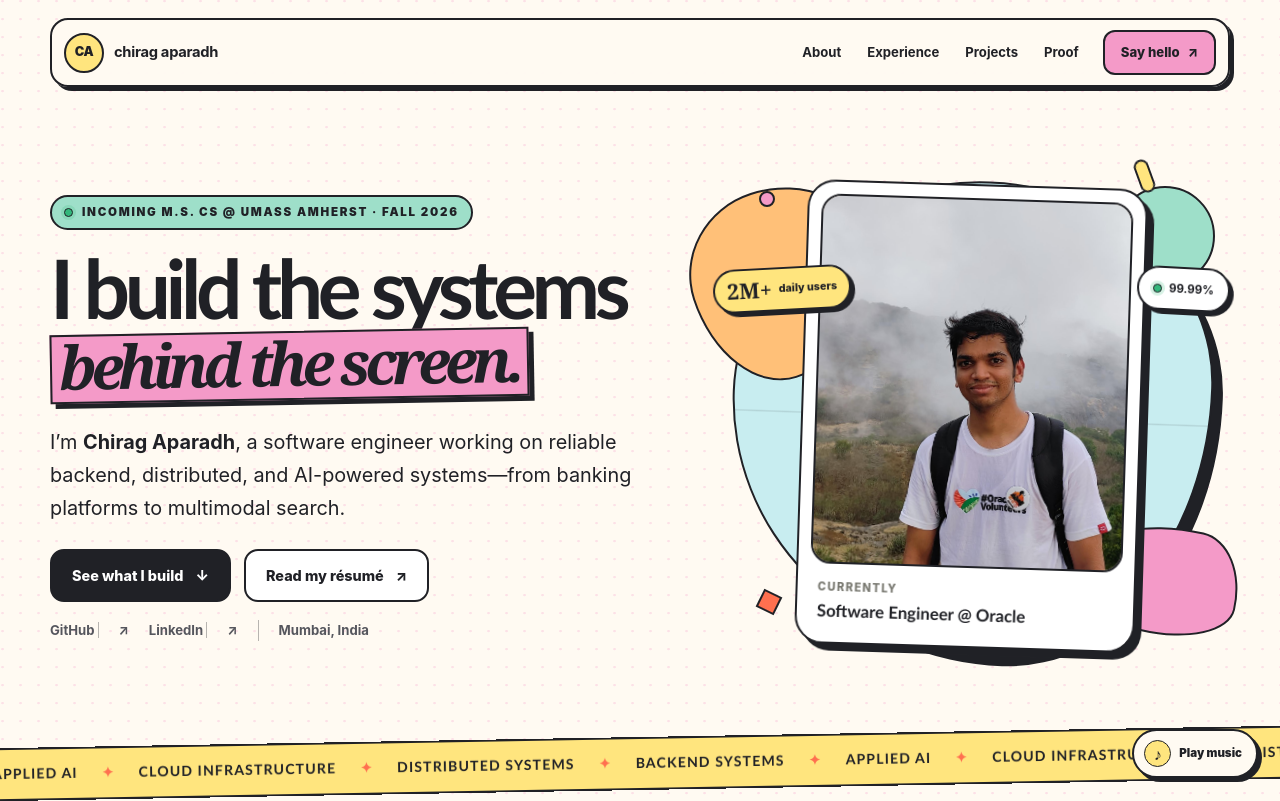
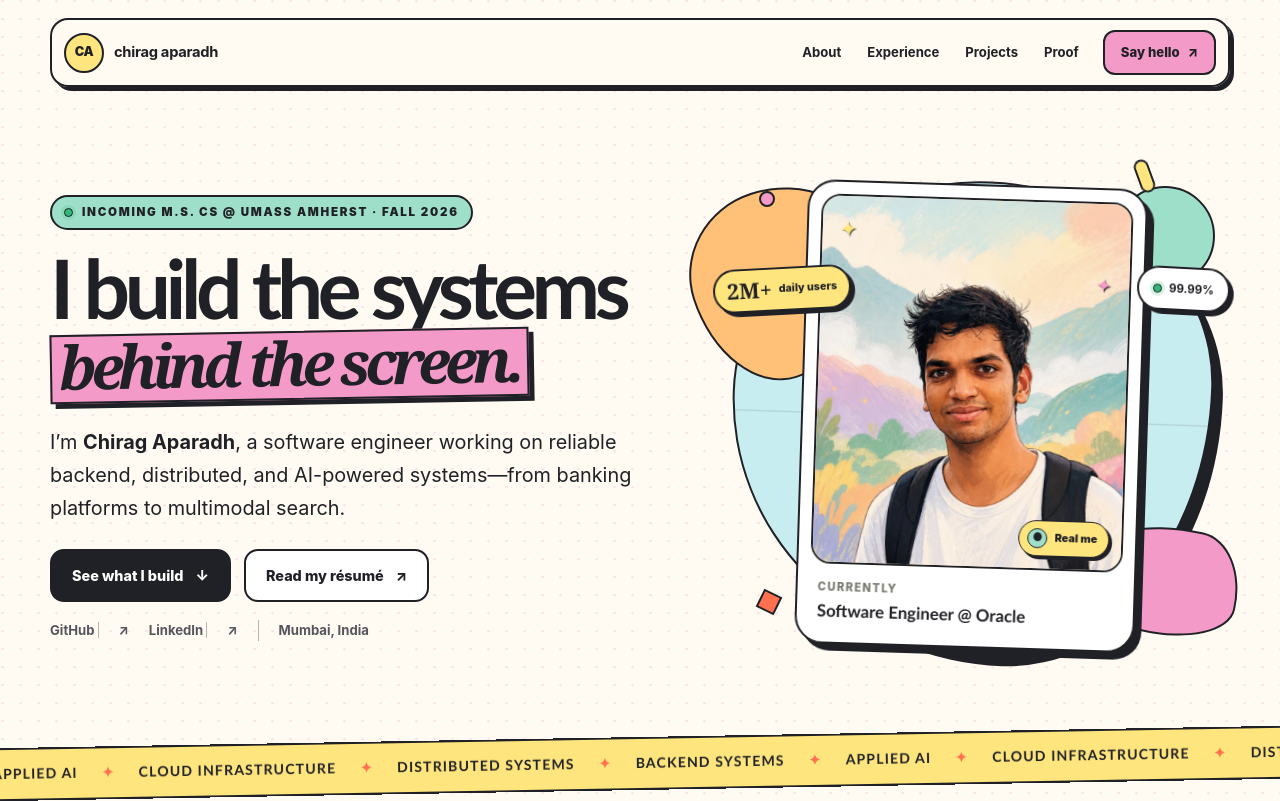
Before and after one commit to git-chirag/portfolio-modern, a Next.js app: page / in a window 1280 px wide. Shown: the top 801 px of the page. Built offline with nearby package versions, Linux system fonts and the light colour scheme.

Commit message:
Add animated avatar and simplify interactions

```diff
--- /dev/null
+++ b/app/PortraitSwitcher.tsx
@@ -0,0 +1,44 @@
+"use client";
+
+import Image from "next/image";
+import { useState } from "react";
+
+export function PortraitSwitcher() {
+  const [showRealPhoto, setShowRealPhoto] = useState(false);
+
+  return (
+    <div className={`portrait-image portrait-image--switchable${showRealPhoto ? " is-real" : ""}`}>
+      <div className="portrait-layer portrait-layer--avatar" aria-hidden={showRealPhoto}>
+        <Image
+          src="/profile-avatar.webp"
+          alt={showRealPhoto ? "" : "Illustrated portrait of Chirag Aparadh"}
+          fill
+          priority
+          sizes="(max-width: 900px) 76vw, 38vw"
+        />
+      </div>
+      <div className="portrait-layer portrait-layer--real" aria-hidden={!showRealPhoto}>
+        <Image
+          src="/profile.jpg"
+          alt={showRealPhoto ? "Chirag Aparadh outdoors in the hills" : ""}
+          fill
+          sizes="(max-width: 900px) 76vw, 38vw"
+        />
+      </div>
+
+      <span className="avatar-sparkle avatar-sparkle--one" aria-hidden="true">✦</span>
+      <span className="avatar-sparkle avatar-sparkle--two" aria-hidden="true">✦</span>
+
+      <button
+        className="portrait-toggle"
+        type="button"
+        aria-pressed={showRealPhoto}
+        aria-label={showRealPhoto ? "Show Chirag's illustrated avatar" : "Show a real photo of Chirag"}
+        onClick={() => setShowRealPhoto((current) => !current)}
+      >
+        <span aria-hidden="true">{showRealPhoto ? "↺" : "●"}</span>
+        {showRealPhoto ? "Avatar me" : "Real me"}
+      </button>
+    </div>
+  );
+}
--- a/app/SoundAndCursor.tsx
+++ b/app/SoundAndCursor.tsx
@@ -1,19 +1,15 @@
 "use client";
 
-import { useCallback, useEffect, useRef, useState } from "react";
+import { useCallback, useEffect, useRef } from "react";
 
 type SafariAudioWindow = Window & typeof globalThis & {
   webkitAudioContext?: typeof AudioContext;
 };
 
 export function SoundAndCursor() {
-  const [soundEnabled, setSoundEnabled] = useState(false);
-  const soundEnabledRef = useRef(false);
   const audioContextRef = useRef<AudioContext | null>(null);
-  const ambienceTimerRef = useRef<number | null>(null);
-  const ambienceGainRef = useRef<GainNode | null>(null);
   const cursorRef = useRef<HTMLDivElement | null>(null);
-  const cursorDotRef = useRef<HTMLDivElement | null>(null);
+  const cursorTipRef = useRef<HTMLDivElement | null>(null);
 
   const getAudioContext = useCallback(() => {
     if (audioContextRef.current) return audioContextRef.current;
@@ -37,7 +33,9 @@ export function SoundAndCursor() {
     ) => {
       const context = getAudioContext();
       if (!context) return;
-      if (context.state === "suspended") void context.resume();
+
+      const makeSound = () => {
+        if (context.state !== "running") return;
 
         const oscillator = context.createOscillator();
         const gain = context.createGain();
@@ -54,137 +52,27 @@ export function SoundAndCursor() {
         gain.connect(context.destination);
         oscillator.start(now);
         oscillator.stop(now + duration + 0.02);
+      };
+
+      if (context.state === "suspended") {
+        void context.resume().then(makeSound).catch(() => undefined);
+      } else {
+        makeSound();
+      }
     },
     [getAudioContext],
   );
 
-  const stopAmbience = useCallback(() => {
-    if (ambienceTimerRef.current !== null) {
-      window.clearInterval(ambienceTimerRef.current);
-      ambienceTimerRef.current = null;
-    }
-
-    const context = audioContextRef.current;
-    const gain = ambienceGainRef.current;
-    if (context && gain) {
-      const now = context.currentTime;
-      gain.gain.cancelScheduledValues(now);
-      gain.gain.setValueAtTime(Math.max(gain.gain.value, 0.0001), now);
-      gain.gain.exponentialRampToValueAtTime(0.0001, now + 0.18);
-      window.setTimeout(() => gain.disconnect(), 240);
-    }
-    ambienceGainRef.current = null;
-  }, []);
-
-  const startAmbience = useCallback(async () => {
-    const context = getAudioContext();
-    if (!context || ambienceTimerRef.current !== null) return false;
-
-    try {
-      if (context.state !== "running") await context.resume();
-    } catch {
-      return false;
-    }
-
-    if (context.state !== "running" || !soundEnabledRef.current) return false;
-
-    const masterGain = context.createGain();
-    const softFilter = context.createBiquadFilter();
-    masterGain.gain.setValueAtTime(0.0001, context.currentTime);
-    masterGain.gain.exponentialRampToValueAtTime(0.42, context.currentTime + 0.16);
-    softFilter.type = "lowpass";
-    softFilter.frequency.setValueAtTime(2100, context.currentTime);
-    softFilter.Q.setValueAtTime(0.7, context.currentTime);
-    softFilter.connect(masterGain);
-    masterGain.connect(context.destination);
-    ambienceGainRef.current = masterGain;
-
-    const notes = [523.25, 659.25, 783.99, 659.25, 587.33, 698.46, 659.25, 523.25];
-    let noteIndex = 0;
-
-    const playAmbientNote = () => {
-      if (!soundEnabledRef.current || !ambienceGainRef.current) return;
-
-      const oscillator = context.createOscillator();
-      const sparkle = context.createOscillator();
-      const sparkleGain = context.createGain();
-      const noteGain = context.createGain();
-      const now = context.currentTime;
-      const frequency = notes[noteIndex % notes.length];
-
-      oscillator.type = "triangle";
-      oscillator.frequency.setValueAtTime(frequency, now);
-      sparkle.type = "sine";
-      sparkle.frequency.setValueAtTime(frequency * 2, now);
-      sparkle.detune.setValueAtTime(noteIndex % 2 === 0 ? 4 : -4, now);
-      sparkleGain.gain.setValueAtTime(0.16, now);
-      noteGain.gain.setValueAtTime(0.0001, now);
-      noteGain.gain.exponentialRampToValueAtTime(0.085, now + 0.045);
-      noteGain.gain.exponentialRampToValueAtTime(0.0001, now + 0.9);
-
-      oscillator.connect(noteGain);
-      sparkle.connect(sparkleGain);
-      sparkleGain.connect(noteGain);
-      noteGain.connect(softFilter);
-      oscillator.start(now);
-      sparkle.start(now);
-      oscillator.stop(now + 0.94);
-      sparkle.stop(now + 0.94);
-
-      if (noteIndex % 4 === 0) {
-        const bass = context.createOscillator();
-        const bassGain = context.createGain();
-        bass.type = "sine";
-        bass.frequency.setValueAtTime(frequency / 2, now);
-        bassGain.gain.setValueAtTime(0.0001, now);
-        bassGain.gain.exponentialRampToValueAtTime(0.032, now + 0.08);
-        bassGain.gain.exponentialRampToValueAtTime(0.0001, now + 1.25);
-        bass.connect(bassGain);
-        bassGain.connect(softFilter);
-        bass.start(now);
-        bass.stop(now + 1.3);
-      }
-
-      noteIndex += 1;
-    };
-
-    playAmbientNote();
-    ambienceTimerRef.current = window.setInterval(playAmbientNote, 820);
-    return true;
-  }, [getAudioContext]);
-
-  const toggleSound = async () => {
-    const nextValue = !soundEnabledRef.current;
-    soundEnabledRef.current = nextValue;
-    setSoundEnabled(nextValue);
-
-    if (nextValue) {
-      const started = await startAmbience();
-      if (!started) {
-        soundEnabledRef.current = false;
-        setSoundEnabled(false);
-        return;
-      }
-
-      playTone(659.25, 0.13, 0.055, "sine");
-      window.setTimeout(() => playTone(783.99, 0.12, 0.045, "sine"), 90);
-    } else {
-      playTone(392, 0.1, 0.028, "sine");
-      stopAmbience();
-    }
-  };
-
   useEffect(() => {
     const handleInteractiveClick = (event: PointerEvent) => {
-      if (!soundEnabledRef.current) return;
+      if (event.button !== 0) return;
       const target = event.target;
       if (!(target instanceof Element)) return;
-      const interactive = target.closest("a, button, summary");
-      if (!interactive || interactive.classList.contains("sound-toggle")) return;
 
       const noteSet = [523.25, 587.33, 659.25, 783.99];
       const note = noteSet[Math.abs(Math.round(event.clientX)) % noteSet.length];
-      playTone(note, 0.075, 0.028, "triangle");
+      const isInteractive = Boolean(target.closest("a, button, summary"));
+      playTone(note, isInteractive ? 0.08 : 0.055, isInteractive ? 0.04 : 0.022, "triangle");
     };
 
     window.addEventListener("pointerdown", handleInteractiveClick);
@@ -197,8 +85,8 @@ export function SoundAndCursor() {
     if (!finePointer.matches || reducedMotion.matches) return;
 
     const cursor = cursorRef.current;
-    const dot = cursorDotRef.current;
-    if (!cursor || !dot) return;
+    const tip = cursorTipRef.current;
+    if (!cursor || !tip) return;
 
     document.body.classList.add("has-fun-cursor");
     let targetX = -100;
@@ -211,16 +99,16 @@ export function SoundAndCursor() {
     const animate = () => {
       currentX += (targetX - currentX) * 0.22;
       currentY += (targetY - currentY) * 0.22;
-      cursor.style.transform = `translate3d(${currentX}px, ${currentY}px, 0) translate(-50%, -50%)`;
+      cursor.style.transform = `translate3d(${currentX}px, ${currentY}px, 0)`;
       frame = window.requestAnimationFrame(animate);
     };
 
     const handleMove = (event: PointerEvent) => {
       targetX = event.clientX;
       targetY = event.clientY;
-      dot.style.transform = `translate3d(${targetX}px, ${targetY}px, 0) translate(-50%, -50%)`;
+      tip.style.transform = `translate3d(${targetX}px, ${targetY}px, 0) translate(-50%, -50%) rotate(45deg)`;
       cursor.classList.add("is-visible");
-      dot.classList.add("is-visible");
+      tip.classList.add("is-visible");
     };
 
     const handleOver = (event: PointerEvent) => {
@@ -231,13 +119,17 @@ export function SoundAndCursor() {
 
     const handleDown = () => {
       cursor.classList.add("is-clicking");
+      tip.classList.add("is-clicking");
       window.clearTimeout(clickTimer);
-      clickTimer = window.setTimeout(() => cursor.classList.remove("is-clicking"), 150);
+      clickTimer = window.setTimeout(() => {
+        cursor.classList.remove("is-clicking");
+        tip.classList.remove("is-clicking");
+      }, 150);
     };
 
     const handleLeave = () => {
       cursor.classList.remove("is-visible");
-      dot.classList.remove("is-visible");
+      tip.classList.remove("is-visible");
     };
 
     window.addEventListener("pointermove", handleMove);
@@ -259,7 +151,6 @@ export function SoundAndCursor() {
 
   useEffect(() => {
     return () => {
-      if (ambienceTimerRef.current !== null) window.clearInterval(ambienceTimerRef.current);
       const context = audioContextRef.current;
       if (context && context.state !== "closed") void context.close();
     };
@@ -268,17 +159,7 @@ export function SoundAndCursor() {
   return (
     <>
       <div className="fun-cursor" ref={cursorRef} aria-hidden="true"><span /></div>
-      <div className="fun-cursor-dot" ref={cursorDotRef} aria-hidden="true" />
-      <button
-        className={`sound-toggle${soundEnabled ? " is-on" : ""}`}
-        type="button"
-        aria-pressed={soundEnabled}
-        aria-label={soundEnabled ? "Turn background music and click sounds off" : "Play background music and click sounds"}
-        onClick={toggleSound}
-      >
-        <span className="sound-toggle-icon" aria-hidden="true">{soundEnabled ? "♫" : "♪"}</span>
-        <span>{soundEnabled ? "Music on" : "Play music"}</span>
-      </button>
+      <div className="fun-cursor-tip" ref={cursorTipRef} aria-hidden="true" />
     </>
   );
 }
--- a/app/globals.css
+++ b/app/globals.css
@@ -414,6 +414,110 @@ footer > a:last-child:hover::after {
   object-position: 50% 56%;
 }
 
+.portrait-image--switchable {
+  isolation: isolate;
+}
+
+.portrait-layer {
+  position: absolute;
+  inset: 0;
+  transition: opacity 320ms ease, transform 420ms ease;
+}
+
+.portrait-layer--avatar {
+  opacity: 1;
+  transform: scale(1.015);
+}
+
+.portrait-layer--avatar img {
+  object-position: 50% 43%;
+  animation: avatar-life 5.4s ease-in-out infinite;
+}
+
+.portrait-layer--real {
+  opacity: 0;
+  transform: scale(1.045) rotate(1deg);
+}
+
+.portrait-image--switchable.is-real .portrait-layer--avatar {
+  opacity: 0;
+  transform: scale(1.07) rotate(-1deg);
+}
+
+.portrait-image--switchable.is-real .portrait-layer--real {
+  opacity: 1;
+  transform: scale(1);
+}
+
+.portrait-toggle {
+  min-height: 36px;
+  padding: 7px 11px 7px 8px;
+  position: absolute;
+  right: 12px;
+  bottom: 12px;
+  z-index: 5;
+  display: inline-flex;
+  align-items: center;
+  gap: 7px;
+  border: 1.5px solid var(--ink);
+  border-radius: 999px;
+  background: var(--yellow);
+  color: var(--ink);
+  box-shadow: 3px 3px 0 var(--ink);
+  font: inherit;
+  font-size: 0.68rem;
+  font-weight: 900;
+  cursor: pointer;
+  transition: transform 160ms ease, background 160ms ease, box-shadow 160ms ease;
+}
+
+.portrait-toggle:hover {
+  background: var(--pink);
+  box-shadow: 5px 5px 0 var(--ink);
+  transform: translate(-2px, -2px) rotate(-2deg);
+}
+
+.portrait-toggle > span {
+  width: 20px;
+  height: 20px;
+  display: grid;
+  place-items: center;
+  border: 1.25px solid var(--ink);
+  border-radius: 50%;
+  background: var(--mint);
+  font-size: 0.7rem;
+  line-height: 1;
+}
+
+.avatar-sparkle {
+  position: absolute;
+  z-index: 4;
+  color: var(--yellow);
+  font-family: Georgia, serif;
+  font-size: 1.6rem;
+  line-height: 1;
+  filter: drop-shadow(1.5px 1.5px 0 var(--ink));
+  transition: opacity 180ms ease;
+  animation: avatar-sparkle 2.4s ease-in-out infinite;
+}
+
+.avatar-sparkle--one {
+  left: 15px;
+  top: 20px;
+}
+
+.avatar-sparkle--two {
+  right: 18px;
+  top: 72px;
+  color: var(--pink);
+  font-size: 1.15rem;
+  animation-delay: -1.1s;
+}
+
+.portrait-image--switchable.is-real .avatar-sparkle {
+  opacity: 0;
+}
+
 .portrait-caption {
   padding: 15px 8px 5px;
   display: grid;
@@ -1532,56 +1636,8 @@ footer > a:last-child {
   justify-self: end;
 }
 
-.sound-toggle {
-  min-height: 46px;
-  position: fixed;
-  right: 22px;
-  bottom: 22px;
-  z-index: 150;
-  padding: 9px 14px 9px 10px;
-  display: inline-flex;
-  align-items: center;
-  gap: 8px;
-  border: var(--border);
-  border-radius: 999px;
-  background: var(--paper);
-  color: var(--ink);
-  box-shadow: 4px 4px 0 var(--ink);
-  font: inherit;
-  font-size: 0.72rem;
-  font-weight: 900;
-  cursor: pointer;
-  transition: transform 160ms ease, box-shadow 160ms ease, background 160ms ease;
-}
-
-.sound-toggle:hover {
-  transform: translate(-2px, -2px);
-  box-shadow: 6px 6px 0 var(--ink);
-}
-
-.sound-toggle.is-on {
-  background: var(--mint);
-}
-
-.sound-toggle-icon {
-  width: 27px;
-  height: 27px;
-  display: grid;
-  place-items: center;
-  border: 1.5px solid var(--ink);
-  border-radius: 50%;
-  background: var(--yellow);
-  font-family: Georgia, serif;
-  font-size: 1rem;
-  line-height: 1;
-}
-
-.sound-toggle.is-on .sound-toggle-icon {
-  animation: sound-bop 1.15s ease-in-out infinite;
-}
-
 .fun-cursor,
-.fun-cursor-dot {
+.fun-cursor-tip {
   position: fixed;
   left: 0;
   top: 0;
@@ -1591,51 +1647,76 @@ footer > a:last-child {
 }
 
 .fun-cursor {
-  width: 31px;
-  height: 31px;
-  overflow: hidden;
+  width: 44px;
+  height: 32px;
+  transition: opacity 120ms ease;
+}
+
+.fun-cursor > span {
+  width: 32px;
+  height: 11px;
+  position: absolute;
+  left: 9px;
+  top: 6px;
   border: 2px solid var(--ink);
-  border-radius: 50%;
-  background: conic-gradient(var(--pink) 0 25%, var(--yellow) 0 50%, var(--mint) 0 75%, var(--lilac) 0);
-  box-shadow: 2px 2px 0 rgba(32,33,38,.75);
-  transition: width 140ms ease, height 140ms ease, opacity 120ms ease, background 140ms ease;
-}
-
-.fun-cursor > span {
+  border-radius: 2px 7px 7px 2px;
+  background: linear-gradient(90deg, var(--pink) 0 34%, var(--yellow) 34% 67%, var(--mint) 67%);
+  box-shadow: 2px 2px 0 rgba(32, 33, 38, 0.7);
+  transform: rotate(-32deg);
+  transform-origin: left center;
+  transition: transform 140ms ease, background 140ms ease;
+}
+
+.fun-cursor > span::before,
+.fun-cursor > span::after {
+  content: "";
+  position: absolute;
+  width: 0;
+  height: 0;
+}
+
+.fun-cursor > span::before {
+  left: -11px;
+  top: -2px;
+  border-top: 7.5px solid transparent;
+  border-bottom: 7.5px solid transparent;
+  border-right: 11px solid var(--ink);
+}
+
+.fun-cursor > span::after {
+  left: -7px;
+  top: 0;
+  border-top: 5.5px solid transparent;
+  border-bottom: 5.5px solid transparent;
+  border-right: 8px solid #ffe6b3;
+}
+
+.fun-cursor-tip {
+  width: 7px;
+  height: 7px;
+  border: 1px solid var(--ink);
+  background: var(--coral);
+  transition: width 120ms ease, height 120ms ease, opacity 120ms ease, background 120ms ease;
+}
+
+.fun-cursor.is-visible,
+.fun-cursor-tip.is-visible {
+  opacity: 1;
+}
+
+.fun-cursor.is-hovering > span {
+  background: linear-gradient(90deg, var(--yellow) 0 34%, var(--mint) 34% 67%, var(--lilac) 67%);
+  transform: rotate(-22deg) scale(1.18);
+}
+
+.fun-cursor.is-clicking > span {
+  transform: rotate(-32deg) scale(0.82);
+}
+
+.fun-cursor-tip.is-clicking {
   width: 11px;
   height: 11px;
-  position: absolute;
-  left: 50%;
-  top: 50%;
-  border: 1.5px solid var(--ink);
-  border-radius: 50%;
-  background: var(--paper);
-  transform: translate(-50%, -50%);
-}
-
-.fun-cursor-dot {
-  width: 5px;
-  height: 5px;
-  border: 1px solid var(--ink);
-  border-radius: 50%;
-  background: var(--coral);
-  transition: opacity 120ms ease;
-}
-
-.fun-cursor.is-visible,
-.fun-cursor-dot.is-visible {
-  opacity: 1;
-}
-
-.fun-cursor.is-hovering {
-  width: 44px;
-  height: 44px;
-  background: conic-gradient(var(--yellow) 0 25%, var(--pink) 0 50%, var(--lilac) 0 75%, var(--mint) 0);
-}
-
-.fun-cursor.is-clicking {
-  width: 22px;
-  height: 22px;
+  background: var(--yellow);
 }
 
 @media (pointer: fine) {
@@ -1647,14 +1728,19 @@ footer > a:last-child {
   }
 }
 
-@keyframes sound-bop {
-  0%, 100% { transform: rotate(-7deg) scale(1); }
-  50% { transform: rotate(7deg) scale(1.08); }
-}
-
 @keyframes gentle-float {
   0%, 100% { transform: rotate(2deg) translateY(0); }
   50% { transform: rotate(1deg) translateY(-10px); }
+}
+
+@keyframes avatar-life {
+  0%, 100% { transform: scale(1.03) translateY(0); }
+  50% { transform: scale(1.055) translateY(-5px); }
+}
+
+@keyframes avatar-sparkle {
+  0%, 100% { transform: rotate(-8deg) scale(0.82); }
+  50% { transform: rotate(10deg) scale(1.12); }
 }
 
 @keyframes ticker {
@@ -1910,12 +1996,6 @@ footer > a:last-child {
 
   footer p { display: none; }
 
-  .sound-toggle {
-    right: 12px;
-    bottom: 12px;
-    min-height: 42px;
-    padding: 7px 11px 7px 8px;
-  }
 }
 
 @media (prefers-reduced-motion: reduce) {
@@ -1927,7 +2007,7 @@ footer > a:last-child {
   }
 
   .fun-cursor,
-  .fun-cursor-dot {
+  .fun-cursor-tip {
     display: none !important;
   }
 
--- a/app/page.tsx
+++ b/app/page.tsx
@@ -1,4 +1,4 @@
-import Image from "next/image";
+import { PortraitSwitcher } from "./PortraitSwitcher";
 
 const experience = [
   {
@@ -265,15 +265,7 @@ export default function Home() {
             <div className="shape shape--pink" aria-hidden="true" />
             <div className="shape shape--mint" aria-hidden="true" />
             <div className="portrait-card">
-              <div className="portrait-image">
-                <Image
-                  src="/profile.jpg"
-                  alt="Chirag Aparadh outdoors in the hills"
-                  fill
-                  priority
-                  sizes="(max-width: 900px) 76vw, 38vw"
-                />
-              </div>
+              <PortraitSwitcher />
               <div className="portrait-caption">
                 <span>Currently</span>
                 <strong>Software Engineer @ Oracle</strong>
```
Also changed, not shown: public/profile-avatar.webp (added). Lines whose indentation alone changed are shown as unchanged.
